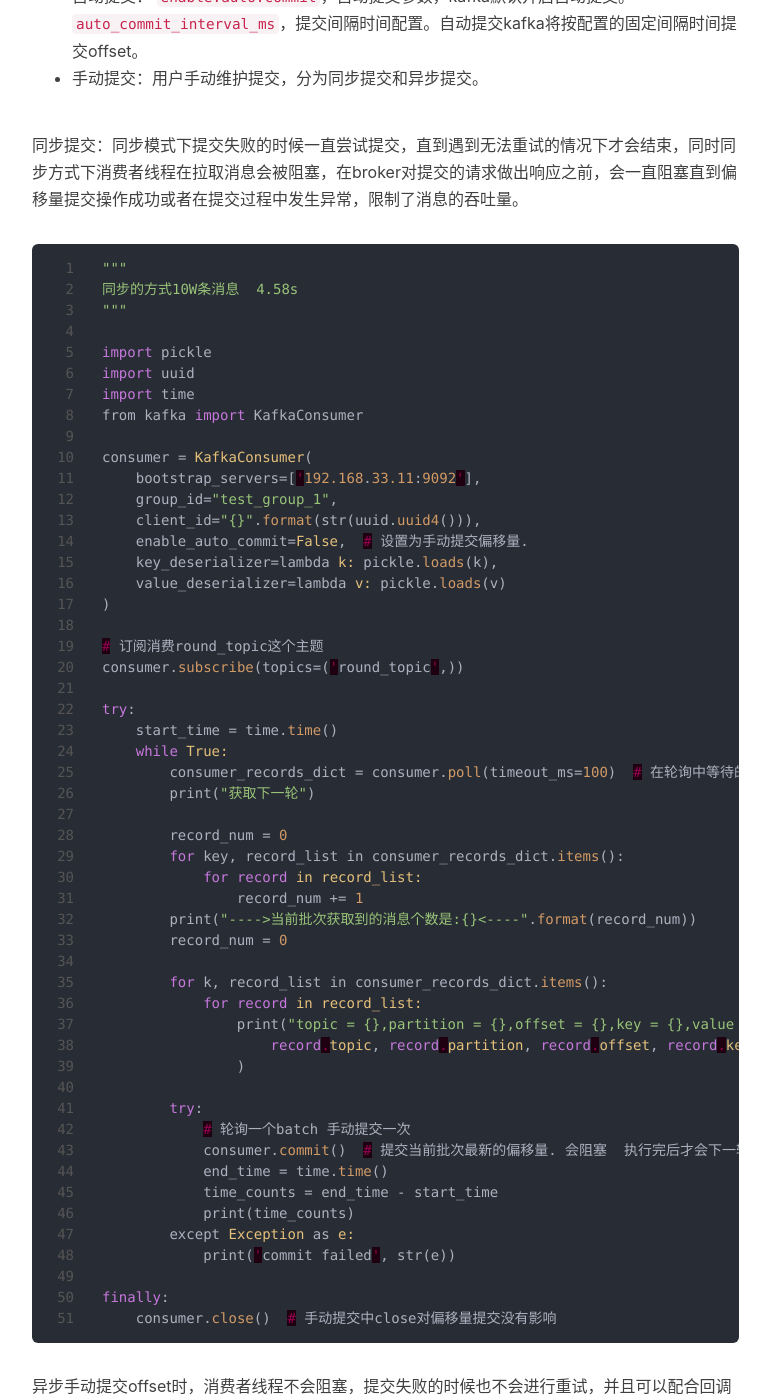
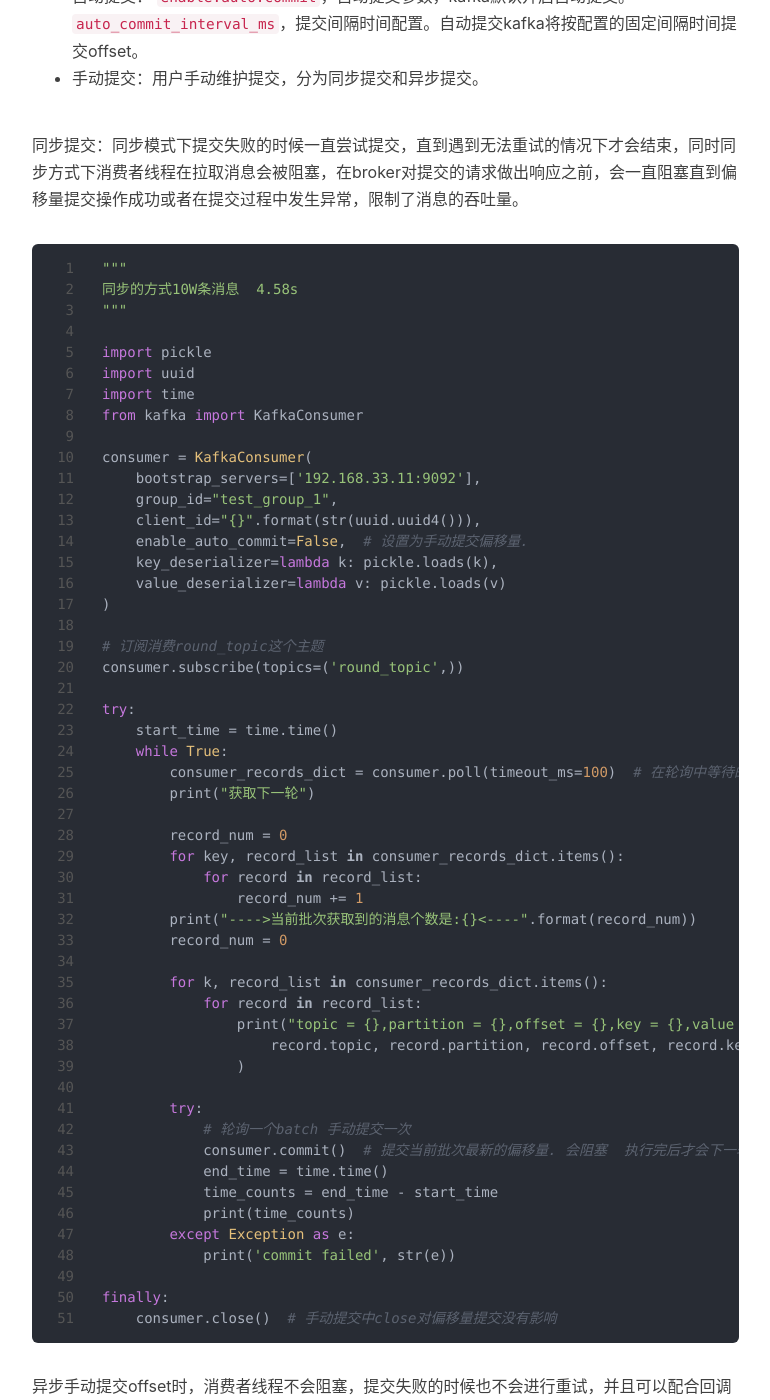
Before and after one commit to odinfor/odinfor.github.io, a Jekyll site: the page built from _posts/2020-04-10-kafka_2.md, in a window 1280 px wide and 1400 px high, scrolled down 4960 px. Shown: the whole window, without its empty margins (233-1003 px from the left). Built offline with Jekyll 4.4.1, drawn with Linux system fonts in a browser that asks for light colours; nearby versions of some CDN libraries; comment, search, counter and statistics services are not loaded; some of the changed text lies outside the part shown.

Commit message:
修改语法错误

````diff
--- a/_posts/2020-04-10-kafka_2.md
+++ b/_posts/2020-04-10-kafka_2.md
@@ -104,7 +104,7 @@ kafka consumer offset提交方式支持两种：
 * 手动提交：用户手动维护提交，分为同步提交和异步提交。
 
 同步提交：同步模式下提交失败的时候一直尝试提交，直到遇到无法重试的情况下才会结束，同时同步方式下消费者线程在拉取消息会被阻塞，在broker对提交的请求做出响应之前，会一直阻塞直到偏移量提交操作成功或者在提交过程中发生异常，限制了消息的吞吐量。
-```java
+```python
 """
 同步的方式10W条消息  4.58s
 """
@@ -226,7 +226,7 @@ finally:
 
 由于自动提交的不够灵活性，无法准确的判断是否执行完消费，Kafka提供了手动提交offset策略。手动提交能对偏移量更加灵活精准地控制，以保证消息不被重复消费以及消息不被丢失。同步和异步提交均有自己的不足。提出了同步+异步的混合提交方式，针对异步提交偏移量丢失的问题，通过对消费者进行异步批次提交并且在关闭时同步提交的方式，这样即使上一次的异步提交失败，通过同步提交还能够进行补救，同步会一直重试，直到提交成功。
 
-```java
+```python
 """
 同步和异步组合的方式提交偏移量
 """
````
